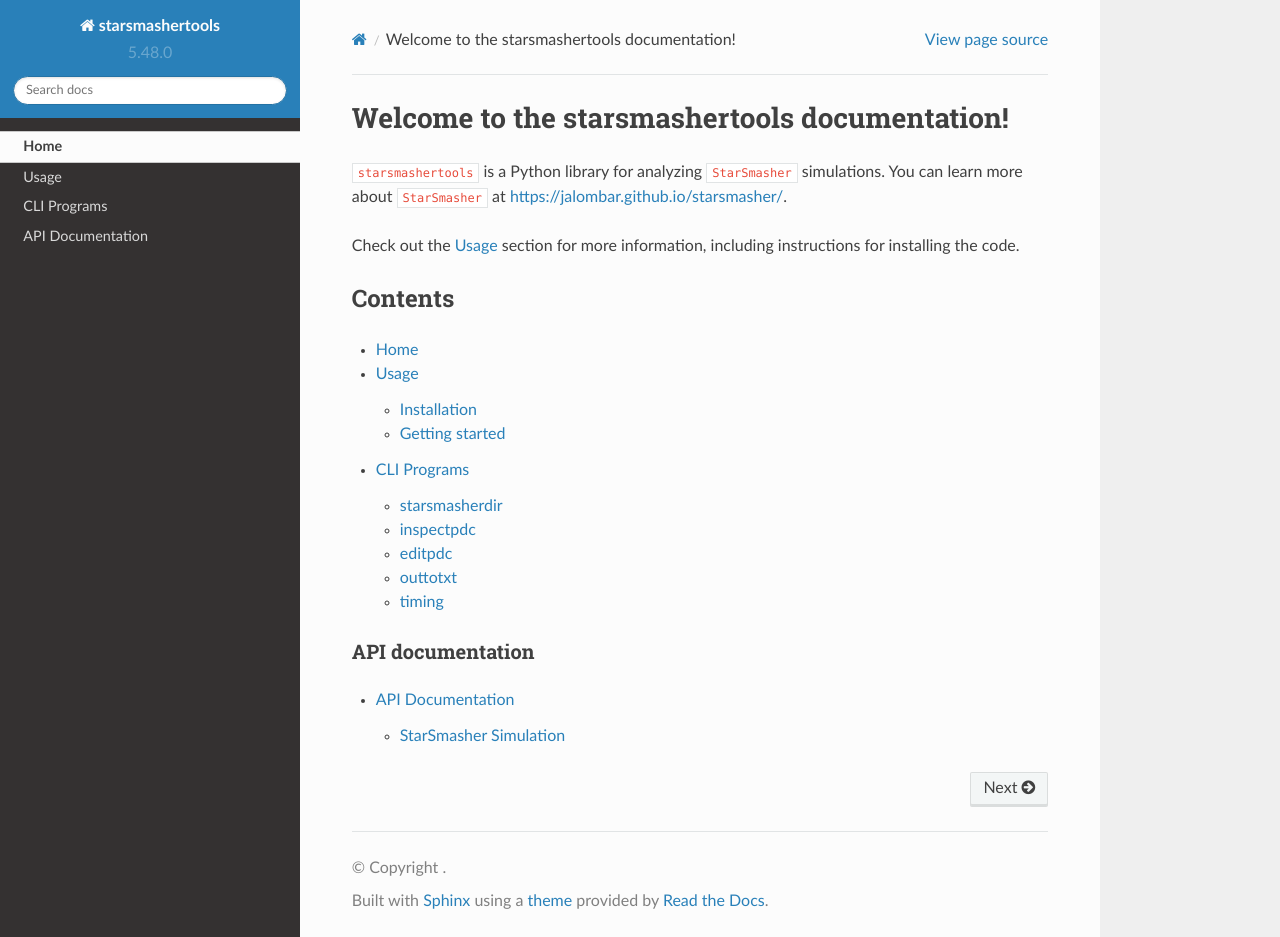
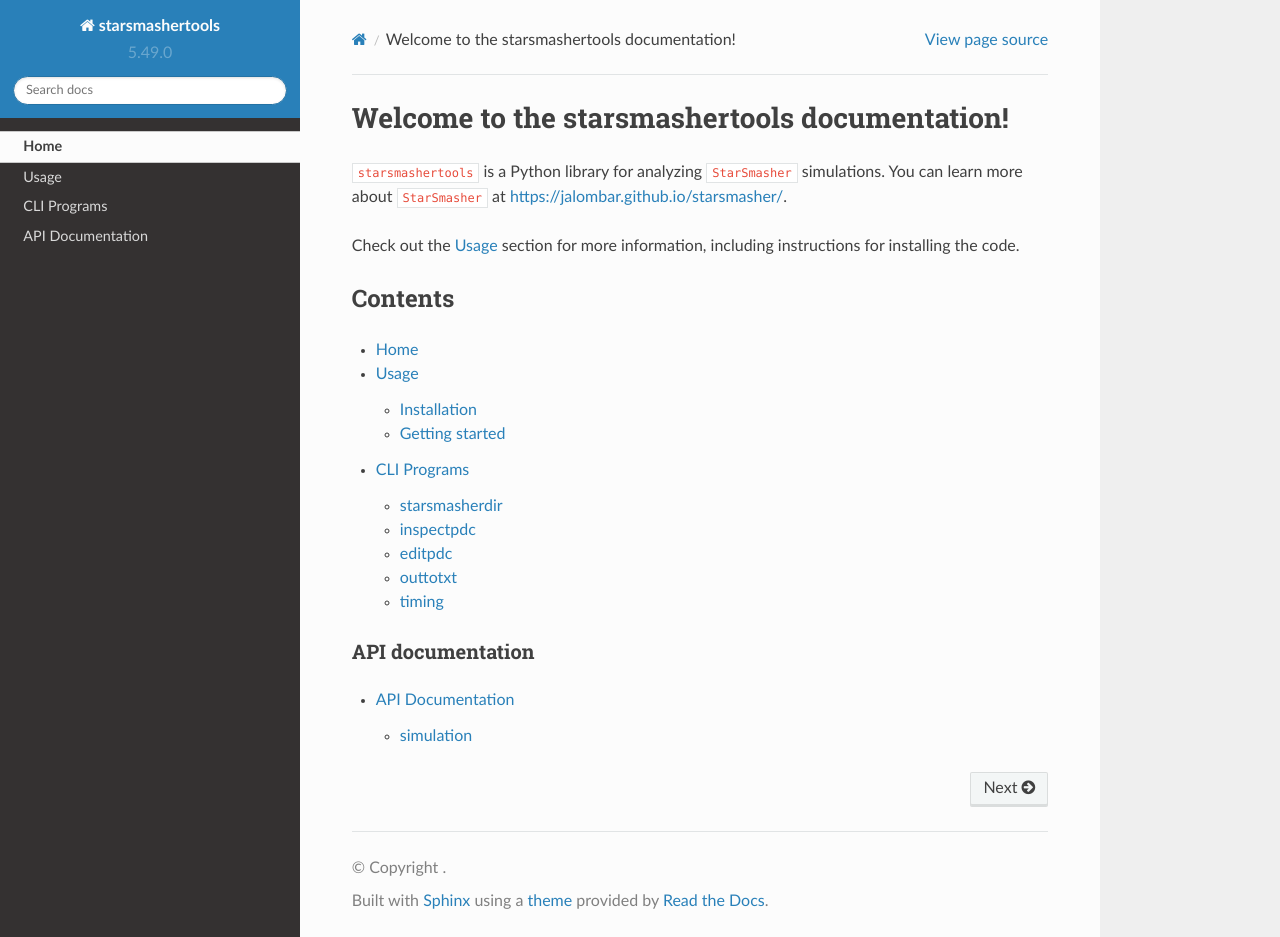
Before and after one commit to hatfullr/starsmashertools, a Sphinx documentation site: the page built from docs/index.rst, in a window 1280 px wide and 937 px high. Built offline with Sphinx 7.4.7 and the Read the Docs theme 2.0.0, drawn with Linux system fonts in a browser that asks for light colours.

Commit message:
Update simulation.rst

```diff
--- a/docs/api/simulation.rst
+++ b/docs/api/simulation.rst
@@ -1,5 +1,5 @@
-StarSmasher Simulation
-======================
+simulation
+==========
 
-.. automodule:: starsmashertools.lib.simulation
+.. autoclass:: starsmashertools.lib.simulation
    :members:
--- a/pyproject.toml
+++ b/pyproject.toml
@@ -6,7 +6,7 @@ build-backend = "setuptools.build_meta"
 
 [project]
 name = "starsmashertools"
-version = '5.48.0'
+version = '5.49.0'
 authors = [
   { name="Roger Hatfull" },
 ]
```
Also changed, not shown: 1 other file.
